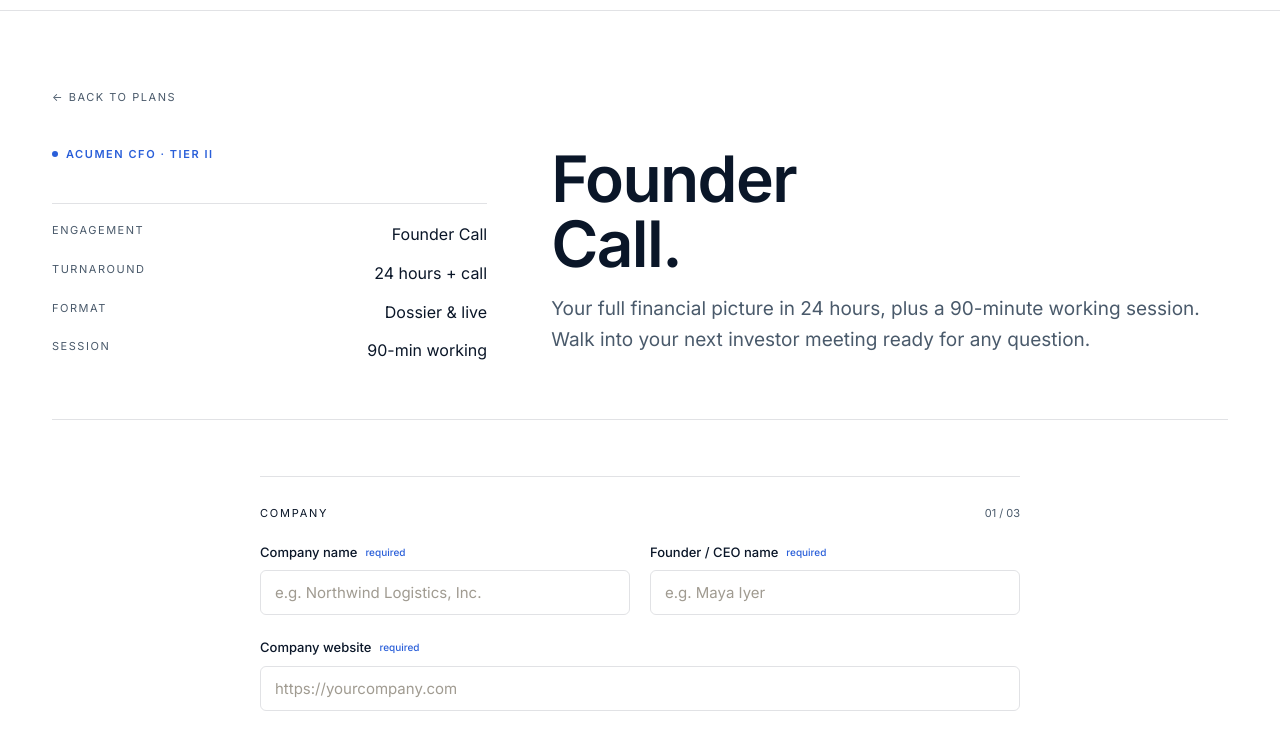
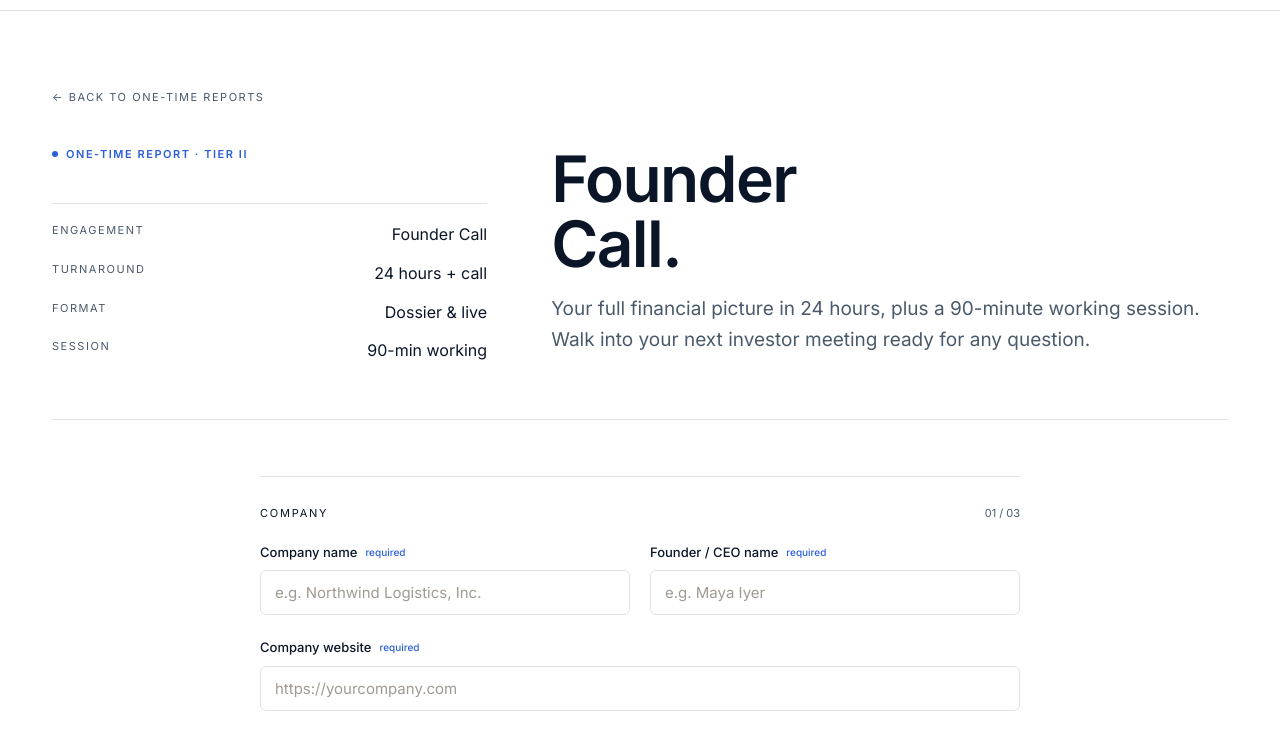
Before and after one commit to sjgvalueadvisory2025-dev/AI-CFO-AcumenAdvisors, a website: page founder-call.html in a window 1280 px wide. Shown: the part 58-794 px from the top of the page. Drawn offline with Linux system fonts and the light colour scheme.

Commit message:
Update founder-call.html

```diff
--- a/founder-call.html
+++ b/founder-call.html
@@ -31,11 +31,11 @@
 <main class="form-page">
   <div class="container">
 
-    <a href="index.html#tab-02" class="form-back">← Back to plans</a>
+<a href="index.html#tab-02" class="form-back">← Back to one-time reports</a>
 
     <div class="form-head">
       <div class="form-head-meta">
-        <span class="eyebrow"><span class="dot"></span>Acumen CFO · Tier II</span>
+        <span class="eyebrow"><span class="dot"></span>One-Time Report · Tier II</span>
         <div class="form-stat">
           <div class="form-stat-row"><span class="k">Engagement</span><span class="v">Founder Call</span></div>
           <div class="form-stat-row"><span class="k">Turnaround</span><span class="v">24 hours + call</span></div>
```
